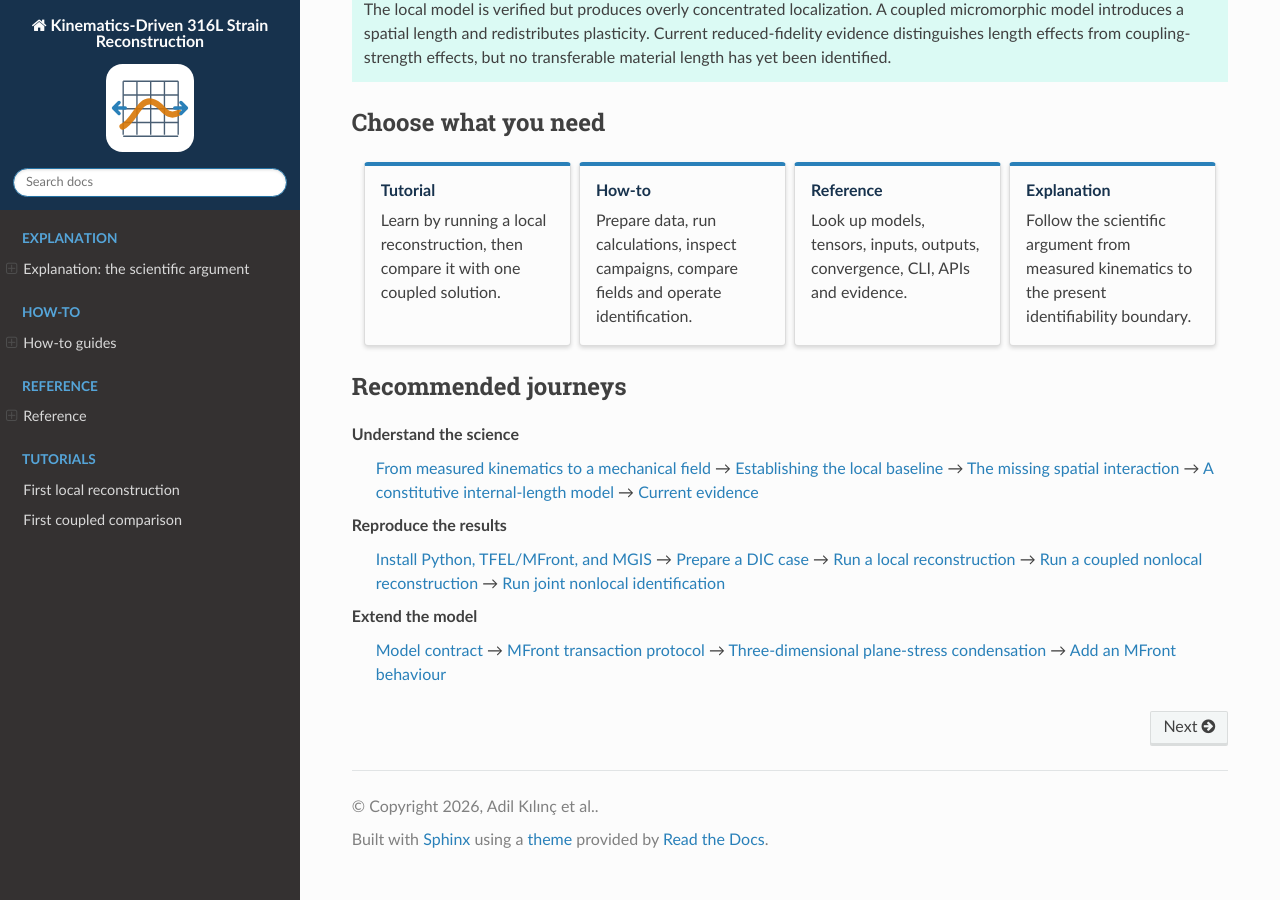
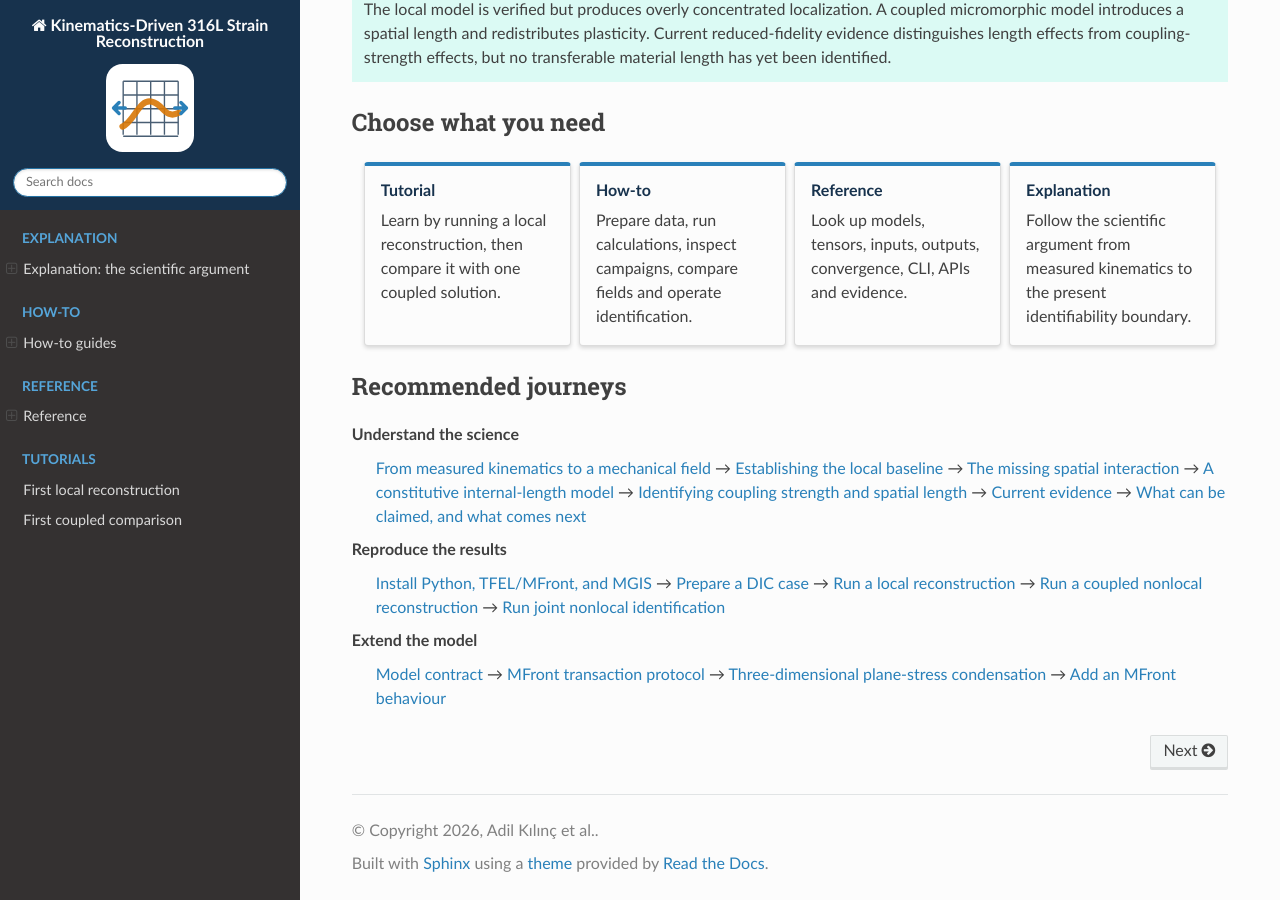
Before and after one commit to jeffwitz/kinematics-driven-316l-strain-reconstruction, a Sphinx documentation site: the page built from docs/index.rst, in a window 1280 px wide and 900 px high, scrolled down 583 px. Built offline with Sphinx 7.4.7 and the Read the Docs theme 3.1.0, drawn with Linux system fonts in a browser that asks for light colours; some of the changed lines change nothing that is shown.

Commit message:
Complete the scientific reading path

```diff
--- a/docs/index.rst
+++ b/docs/index.rst
@@ -59,7 +59,9 @@ Recommended journeys
    :doc:`explanation/local_baseline` →
    :doc:`explanation/missing_spatial_interaction` →
    :doc:`explanation/micromorphic_model` →
-   :doc:`explanation/current_evidence`
+   :doc:`explanation/parameter_identification` →
+   :doc:`explanation/current_evidence` →
+   :doc:`explanation/scope_and_prediction`
 
 **Reproduce the results**
    :doc:`how-to/install` → :doc:`how-to/prepare_case` →
```
